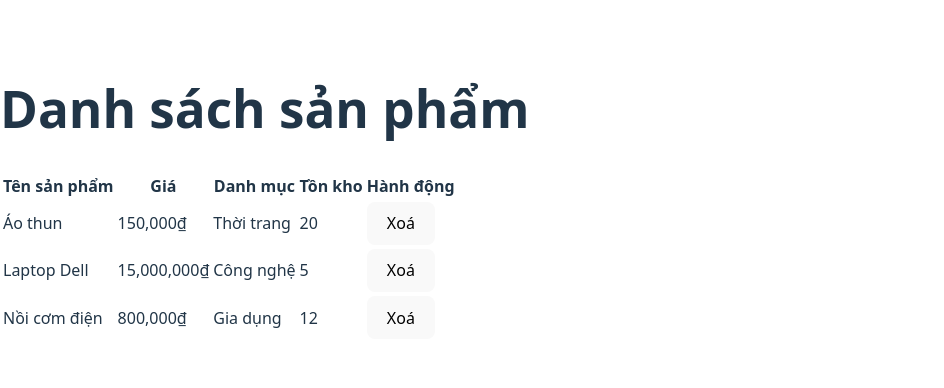
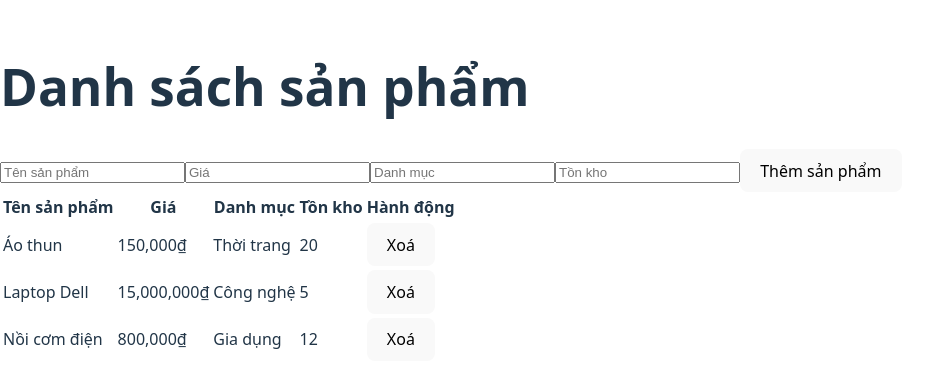
Before and after one commit to NguyenTamThanhIUH/NguyenTamThanh_ReactJS_TestCK, a React (Vite) app in the folder thuchanh/: page / in a window 1280 px wide. Shown: the part 206-594 px from the top of the page, without its empty margins (0-944 px from the left). Built offline with nearby package versions, Linux system fonts and the light colour scheme.

Commit message:
3. feat: thêm sản phẩm mới

```diff
--- a/thuchanh/src/components/ProductList.jsx
+++ b/thuchanh/src/components/ProductList.jsx
@@ -1,31 +1,92 @@
-import React from "react";
+import React, { useState } from "react";
 
-const sampleProducts = [
-  {
-    id: 1,
-    name: "Áo thun",
-    price: 150000,
-    category: "Thời trang",
-    stock: 20,
-  },
-  {
-    id: 2,
-    name: "Laptop Dell",
-    price: 15000000,
-    category: "Công nghệ",
-    stock: 5,
-  },
-  {
-    id: 3,
-    name: "Nồi cơm điện",
-    price: 800000,
-    category: "Gia dụng",
-    stock: 12,
-  },
+const initialProducts = [
+  { id: 1, name: "Áo thun", price: 150000, category: "Thời trang", stock: 20 },
+  { id: 2, name: "Laptop Dell", price: 15000000, category: "Công nghệ", stock: 5 },
+  { id: 3, name: "Nồi cơm điện", price: 800000, category: "Gia dụng", stock: 12 },
 ];
 
 const ProductList = () => {
+  const [products, setProducts] = useState(initialProducts);
+  const [newProduct, setNewProduct] = useState({
+    name: "",
+    price: "",
+    category: "",
+    stock: "",
+  });
+
+  const handleChange = (e) => {
+    const { name, value } = e.target;
+    setNewProduct((prev) => ({
+      ...prev,
+      [name]: value,
+    }));
+  };
+
+  const handleAddProduct = () => {
+    if (!newProduct.name || !newProduct.price || !newProduct.category || !newProduct.stock) {
+      alert("Vui lòng điền đầy đủ thông tin sản phẩm");
+      return;
+    }
+
+    const productToAdd = {
+      id: Date.now(),
+      name: newProduct.name,
+      price: parseFloat(newProduct.price),
+      category: newProduct.category,
+      stock: parseInt(newProduct.stock),
+    };
+
+    setProducts([...products, productToAdd]);
+
+    setNewProduct({ name: "", price: "", category: "", stock: "" });
+  };
+
   return (
+    <div>
+      {/* Form Thêm sản phẩm */}
+      <div className="mb-4 grid grid-cols-5 gap-2">
+        <input
+          type="text"
+          name="name"
+          placeholder="Tên sản phẩm"
+          value={newProduct.name}
+          onChange={handleChange}
+          className="border p-2"
+        />
+        <input
+          type="number"
+          name="price"
+          placeholder="Giá"
+          value={newProduct.price}
+          onChange={handleChange}
+          className="border p-2"
+        />
+        <input
+          type="text"
+          name="category"
+          placeholder="Danh mục"
+          value={newProduct.category}
+          onChange={handleChange}
+          className="border p-2"
+        />
+        <input
+          type="number"
+          name="stock"
+          placeholder="Tồn kho"
+          value={newProduct.stock}
+          onChange={handleChange}
+          className="border p-2"
+        />
+        <button
+          onClick={handleAddProduct}
+          className="bg-blue-500 text-white rounded px-3 py-2 hover:bg-blue-600"
+        >
+          Thêm sản phẩm
+        </button>
+      </div>
+
+      {/* Bảng sản phẩm */}
       <table className="table-auto w-full border">
         <thead>
           <tr className="bg-gray-200">
@@ -37,7 +98,7 @@ const ProductList = () => {
           </tr>
         </thead>
         <tbody>
-        {sampleProducts.map((product) => (
+          {products.map((product) => (
             <tr key={product.id}>
               <td className="p-2 border">{product.name}</td>
               <td className="p-2 border">{product.price.toLocaleString()}₫</td>
@@ -52,6 +113,7 @@ const ProductList = () => {
           ))}
         </tbody>
       </table>
+    </div>
   );
 };
 
```
Also changed, not shown: thuchanh/minhchung/Câu3.PNG (added). Lines whose indentation alone changed are shown as unchanged.
